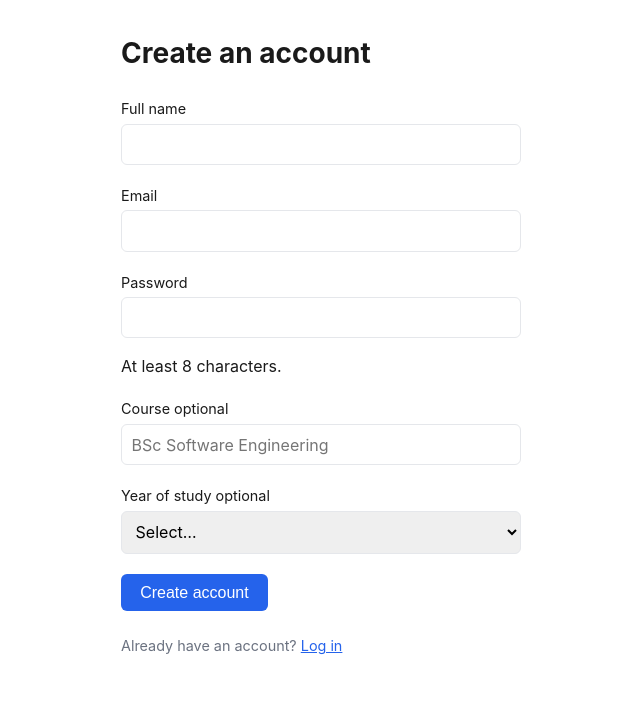
After one commit to 7waismuradi-web/Job-tracker, a Flask app: page /auth/register in a window 1280 px wide. The commit adds this page. Shown: the top 702 px of the page, without its empty margins (319-959 px from the left). Run offline with Flask 3, Linux system fonts and the light colour scheme.

Commit message:
dd user profile fields to registration bossss

```diff
--- a/app.py
+++ b/app.py
@@ -1,9 +1,11 @@
 from datetime import date
 import os
 
-from flask import Flask, abort, redirect, render_template, request, url_for
+from flask import Flask, abort, g, redirect, render_template, request, url_for
 
+import auth
 import db
+from auth import login_required
 
 
 def create_app():
@@ -17,27 +19,33 @@ def create_app():
     os.makedirs(app.instance_path, exist_ok=True)
 
     db.init_app(app)
+    app.register_blueprint(auth.bp)
 
     @app.route("/")
+    @login_required
     def index():
         conn = db.get_db()
 
         status = request.args.get("status")
         if status in ("Applied", "Interview", "Offer", "Rejected"):
             applications = conn.execute(
-                "SELECT * FROM applications WHERE status = ?"
+                "SELECT * FROM applications WHERE user_id = ? AND status = ?"
                 " ORDER BY date_applied DESC",
-                (status,),
+                (g.user["id"], status),
             ).fetchall()
         else:
             status = None
             applications = conn.execute(
-                "SELECT * FROM applications ORDER BY date_applied DESC"
+                "SELECT * FROM applications WHERE user_id = ?"
+                " ORDER BY date_applied DESC",
+                (g.user["id"],),
             ).fetchall()
 
         counts = {}
         for row in conn.execute(
-            "SELECT status, COUNT(*) AS n FROM applications GROUP BY status"
+            "SELECT status, COUNT(*) AS n FROM applications"
+            " WHERE user_id = ? GROUP BY status",
+            (g.user["id"],),
         ).fetchall():
             counts[row["status"]] = row["n"]
 
@@ -51,6 +59,7 @@ def create_app():
         )
 
     @app.route("/add", methods=("GET", "POST"))
+    @login_required
     def add():
         if request.method == "POST":
             conn = db.get_db()
@@ -60,7 +69,7 @@ def create_app():
                 " follow_up_date, notes)"
                 " VALUES (?, ?, ?, ?, ?, ?, ?, ?)",
                 (
-                    1,
+                    g.user["id"],
                     request.form["company"],
                     request.form["role"],
                     request.form["link"],
@@ -76,10 +85,12 @@ def create_app():
         return render_template("add.html")
 
     @app.route("/<int:id>/edit", methods=("GET", "POST"))
+    @login_required
     def edit(id):
         conn = db.get_db()
         application = conn.execute(
-            "SELECT * FROM applications WHERE id = ?", (id,)
+            "SELECT * FROM applications WHERE id = ? AND user_id = ?",
+            (id, g.user["id"]),
         ).fetchone()
 
         if application is None:
@@ -89,7 +100,7 @@ def create_app():
             conn.execute(
                 "UPDATE applications SET company = ?, role = ?, link = ?,"
                 " status = ?, date_applied = ?, follow_up_date = ?, notes = ?"
-                " WHERE id = ?",
+                " WHERE id = ? AND user_id = ?",
                 (
                     request.form["company"],
                     request.form["role"],
@@ -99,6 +110,7 @@ def create_app():
                     request.form["follow_up_date"] or None,
                     request.form["notes"],
                     id,
+                    g.user["id"],
                 ),
             )
             conn.commit()
@@ -107,16 +119,21 @@ def create_app():
         return render_template("edit.html", application=application)
 
     @app.route("/<int:id>/delete", methods=("POST",))
+    @login_required
     def delete(id):
         conn = db.get_db()
         application = conn.execute(
-            "SELECT * FROM applications WHERE id = ?", (id,)
+            "SELECT * FROM applications WHERE id = ? AND user_id = ?",
+            (id, g.user["id"]),
         ).fetchone()
 
         if application is None:
             abort(404)
 
-        conn.execute("DELETE FROM applications WHERE id = ?", (id,))
+        conn.execute(
+            "DELETE FROM applications WHERE id = ? AND user_id = ?",
+            (id, g.user["id"]),
+        )
         conn.commit()
         return redirect(url_for("index"))
 
--- /dev/null
+++ b/auth.py
@@ -0,0 +1,109 @@
+import functools
+
+from flask import (
+    Blueprint, flash, g, redirect, render_template, request, session, url_for
+)
+from werkzeug.security import check_password_hash, generate_password_hash
+
+import db
+
+bp = Blueprint("auth", __name__, url_prefix="/auth")
+
+
+@bp.before_app_request
+def load_logged_in_user():
+    user_id = session.get("user_id")
+
+    if user_id is None:
+        g.user = None
+    else:
+        g.user = db.get_db().execute(
+            "SELECT * FROM users WHERE id = ?", (user_id,)
+        ).fetchone()
+
+
+def login_required(view):
+    @functools.wraps(view)
+    def wrapped_view(**kwargs):
+        if g.user is None:
+            return redirect(url_for("auth.login"))
+
+        return view(**kwargs)
+
+    return wrapped_view
+
+@bp.route("/register", methods=("GET", "POST"))
+def register():
+    if request.method == "POST":
+        email = request.form["email"].strip().lower()
+        password = request.form["password"]
+        name = request.form["name"].strip()
+        course = request.form["course"].strip() or None
+        year = request.form["year_of_study"] or None
+        conn = db.get_db()
+        error = None
+
+        if not name:
+            error = "Name is required."
+        elif not email:
+            error = "Email is required."
+        elif "@" not in email:
+            error = "Please enter a valid email address."
+        elif len(password) < 8:
+            error = "Password must be at least 8 characters."
+
+        if error is None:
+            try:
+                conn.execute(
+                    "INSERT INTO users"
+                    " (email, password_hash, name, course, year_of_study)"
+                    " VALUES (?, ?, ?, ?, ?)",
+                    (
+                        email,
+                        generate_password_hash(password),
+                        name,
+                        course,
+                        year,
+                    ),
+                )
+                conn.commit()
+            except db.sqlite3.IntegrityError:
+                error = "An account with that email already exists."
+            else:
+                return redirect(url_for("auth.login"))
+
+        flash(error)
+
+    return render_template("auth/register.html")
+
+@bp.route("/login", methods=("GET", "POST"))
+def login():
+    if request.method == "POST":
+        email = request.form["email"].strip().lower()
+        password = request.form["password"]
+        conn = db.get_db()
+        error = None
+
+        user = conn.execute(
+            "SELECT * FROM users WHERE email = ?", (email,)
+        ).fetchone()
+
+        if user is None or not check_password_hash(
+            user["password_hash"], password
+        ):
+            error = "Incorrect email or password."
+
+        if error is None:
+            session.clear()
+            session["user_id"] = user["id"]
+            return redirect(url_for("index"))
+
+        flash(error)
+
+    return render_template("auth/login.html")
+
+
+@bp.route("/logout")
+def logout():
+    session.clear()
+    return redirect(url_for("auth.login"))
--- a/static/style.css
+++ b/static/style.css
@@ -236,3 +236,22 @@ tbody tr:hover {
     color: var(--rejected);
     font-weight: 500;
 }
+
+.container-narrow {
+    max-width: 400px;
+}
+
+.flash {
+    padding: 0.75rem 1rem;
+    background: #fef2f2;
+    border: 1px solid #fecaca;
+    border-radius: 6px;
+    color: var(--rejected);
+    font-size: 0.9rem;
+}
+
+.muted-link {
+    font-size: 0.9rem;
+    color: var(--muted);
+    margin-top: 1.5rem;
+}
--- /dev/null
+++ b/templates/auth/register.html
@@ -0,0 +1,56 @@
+<!DOCTYPE html>
+<html lang="en">
+<head>
+    <meta charset="UTF-8">
+    <meta name="viewport" content="width=device-width, initial-scale=1">
+    <title>Register - JobTrack</title>
+    <link rel="stylesheet" href="{{ url_for('static', filename='style.css') }}">
+</head>
+<body>
+    <div class="container container-narrow">
+        <h1>Create an account</h1>
+
+        {% for message in get_flashed_messages() %}
+            <p class="flash">{{ message }}</p>
+        {% endfor %}
+
+        <form method="post">
+            <div class="field">
+                <label for="name">Full name</label>
+                <input name="name" id="name" required>
+            </div>
+            <div class="field">
+                <label for="email">Email</label>
+                <input type="email" name="email" id="email" required>
+            </div>
+            <div class="field">
+                <label for="password">Password</label>
+                <input type="password" name="password" id="password"
+                       minlength="8" required>
+                <p class="hint">At least 8 characters.</p>
+            </div>
+            <div class="field">
+                <label for="course">Course <span class="optional">optional</span></label>
+                <input name="course" id="course"
+                       placeholder="BSc Software Engineering">
+            </div>
+            <div class="field">
+                <label for="year_of_study">Year of study <span class="optional">optional</span></label>
+                <select name="year_of_study" id="year_of_study">
+                    <option value="">Select…</option>
+                    <option value="1">Year 1</option>
+                    <option value="2">Year 2</option>
+                    <option value="3">Year 3</option>
+                    <option value="4">Year 4</option>
+                </select>
+            </div>
+            <button class="button" type="submit">Create account</button>
+        </form>
+
+        <p class="muted-link">
+            Already have an account?
+            <a href="{{ url_for('auth.login') }}">Log in</a>
+        </p>
+    </div>
+</body>
+</html>
```
Also changed, not shown: schema.sql (+8 -3 lines), templates/auth/login.html (added, +35 -0 lines), templates/index.html (+12 -0 lines).
